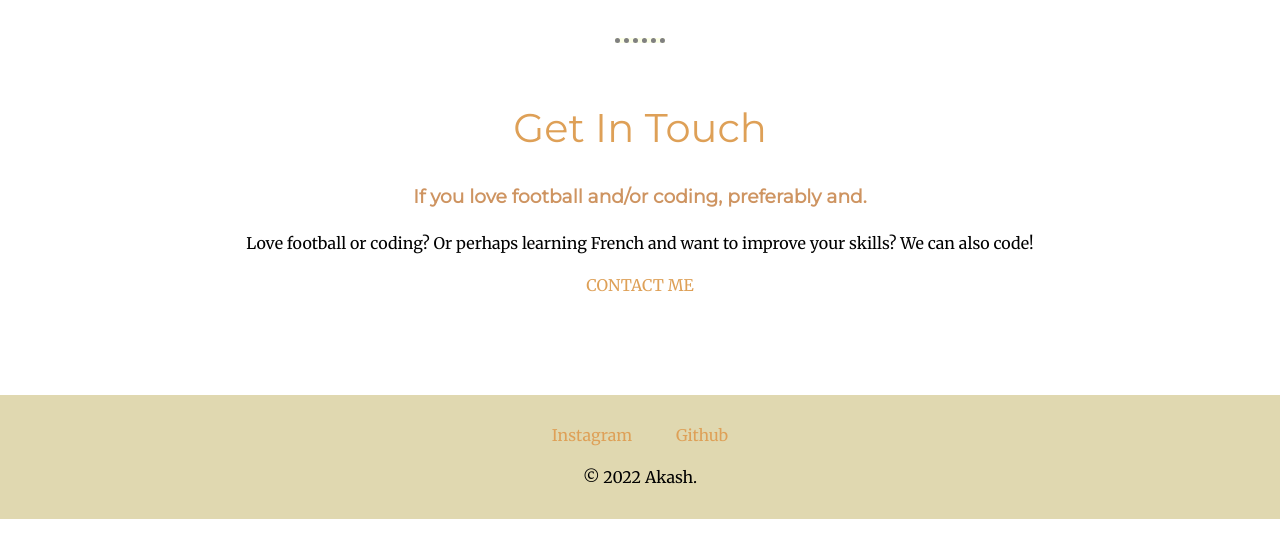
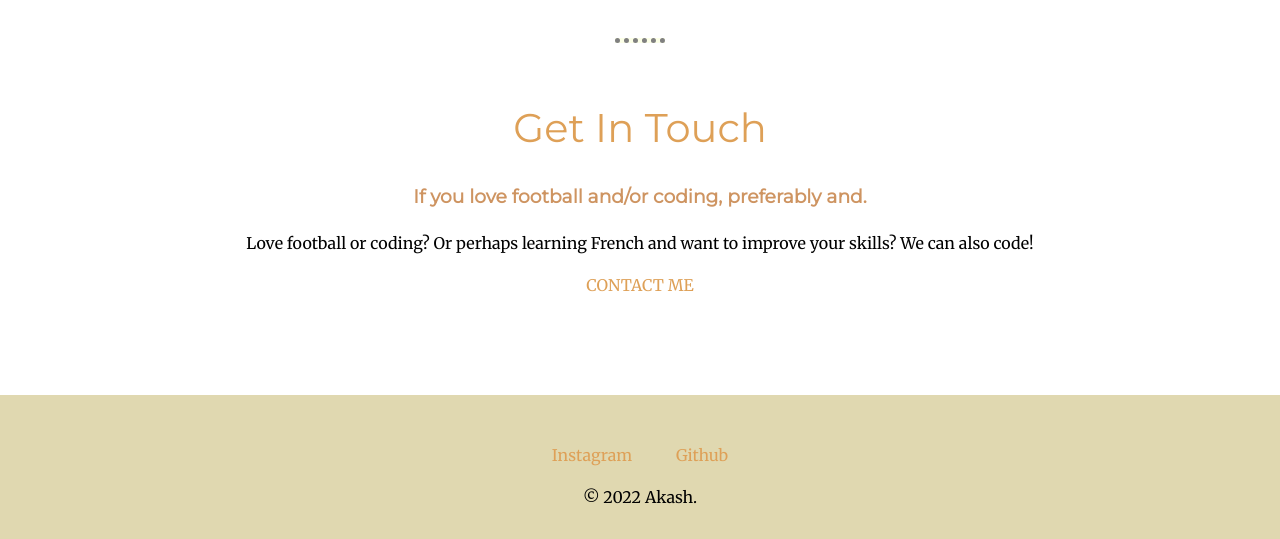
Before and after one commit to adot-7/mysite, a plain HTML site: page index.html in a window 1280 px wide. Shown: the part 1867-2406 px from the top of the page. Drawn offline with Linux system fonts and the light colour scheme.

Commit message:
increased bottom padding from 30px to 50px

```diff
--- a/css/styles.css
+++ b/css/styles.css
@@ -92,7 +92,7 @@ hr {
     background-color: #e0d8b0;
     margin-bottom: 0;
     margin-top: 100px;
-    padding: 30px 30px 10px;
+    padding: 50px 30px 10px;
 }
 
 .contact-me {
```
